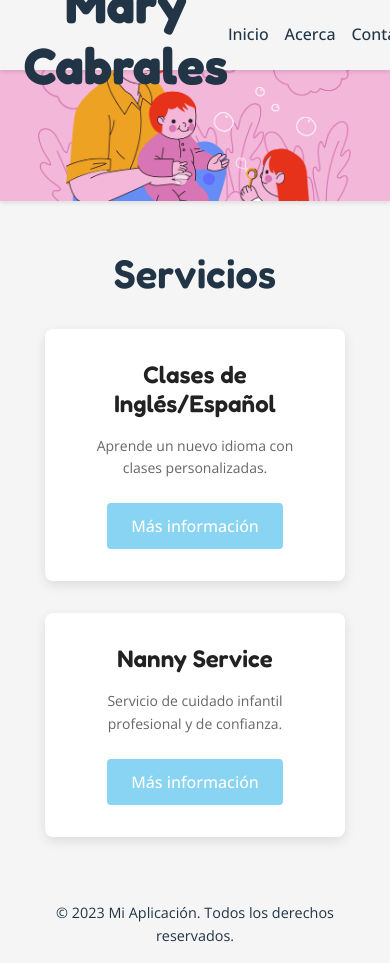
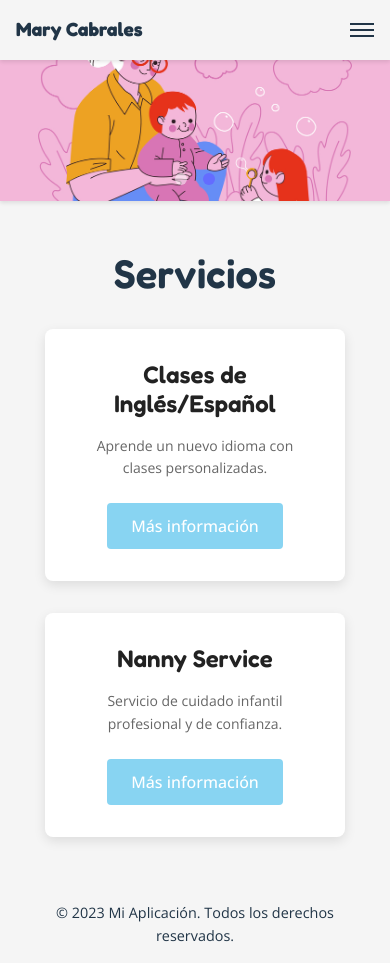
Before and after one commit to lroca7/mary_project, a React (Vite) app: page / in a window 390 px wide. Built offline with nearby package versions, Linux system fonts and the light colour scheme.

Commit message:
feat: Implement responsive hamburger menu and update styles for mobile navigation

```diff
--- a/src/components/Header/Header.scss
+++ b/src/components/Header/Header.scss
@@ -15,10 +15,23 @@
   padding: 0 $spacing-md;
   box-shadow: $box-shadow;
 
+  @media (max-width: $breakpoint-md) {
+    height: 60px;
+    padding: 0 $spacing-sm;
+  }
+
   h1 {
     font-weight: bold;
     color: $color-text-dark;
     margin: 0;
+
+    @media (max-width: $breakpoint-md) {
+      font-size: 1.5rem;
+    }
+
+    @media (max-width: $breakpoint-sm) {
+      font-size: 1.2rem;
+    }
   }
 
   nav {
@@ -29,6 +42,10 @@
       margin: 0;
       padding: 0;
 
+      @media (max-width: $breakpoint-md) {
+        gap: $spacing-xs;
+      }
+
       li {
         a {
           color: $color-text-dark;
@@ -37,6 +54,85 @@
           &:hover {
             color: $color-primary;
           }
+
+          @media (max-width: $breakpoint-md) {
+            font-size: 0.9rem;
+            padding: $spacing-xs;
+          }
+        }
+      }
+    }
+
+    @media (max-width: $breakpoint-sm) {
+      .hamburger-menu {
+        display: flex;
+        flex-direction: column;
+        gap: 4px;
+        width: 24px;
+        cursor: pointer;
+        position: relative;
+        z-index: 1001;
+
+        span {
+          display: block;
+          height: 2px;
+          width: 100%;
+          background-color: $color-text-dark;
+          transition: all 0.3s ease;
+        }
+
+        &.active {
+          span {
+            background-color: $color-text-dark;
+
+            &:first-child {
+              transform: translateY(6px) rotate(45deg);
+            }
+
+            &:nth-child(2) {
+              opacity: 0;
+            }
+
+            &:last-child {
+              transform: translateY(-6px) rotate(-45deg);
+            }
+          }
+        }
+      }
+
+      ul {
+        position: fixed;
+        top: 60px;
+        right: 0;
+        bottom: 0;
+        left: auto;
+        flex-direction: column;
+        justify-content: center;
+        align-items: center;
+        background-color: $color-background-secondary;
+        box-shadow: none;
+        padding: $spacing-sm;
+        width: 70%;
+        height: calc(100vh - 60px);
+        transform: translateX(100%);
+        transition: transform 0.3s ease;
+        z-index: 999;
+
+        &.show {
+          transform: translateX(0);
+        }
+
+        li {
+          margin-bottom: $spacing-md;
+
+          a {
+            color: $color-text-light;
+            font-size: 1.2rem;
+
+            &:hover {
+              color: $color-secondary;
+            }
+          }
         }
       }
     }
--- a/src/components/Header/Header.tsx
+++ b/src/components/Header/Header.tsx
@@ -1,15 +1,43 @@
-import React from 'react';
+import React, { useState, useEffect } from 'react';
 import './Header.scss';
 
 const Header: React.FC = () => {
+  const [menuOpen, setMenuOpen] = useState(false);
+  const [isMobile, setIsMobile] = useState(window.innerWidth < 576);
+
+  const toggleMenu = () => {
+    setMenuOpen(!menuOpen);
+  };
+
+  useEffect(() => {
+    const handleResize = () => {
+      setIsMobile(window.innerWidth < 576);
+      if (window.innerWidth >= 576) {
+        setMenuOpen(false);
+      }
+    };
+
+    window.addEventListener('resize', handleResize);
+    return () => {
+      window.removeEventListener('resize', handleResize);
+    };
+  }, []);
+
   return (
     <header className="app-header">
       <h1>Mary Cabrales</h1>
       <nav>
-        <ul>
-          <li><a href="#">Inicio</a></li>
-          <li><a href="#">Acerca</a></li>
-          <li><a href="#">Contacto</a></li>
+        {isMobile && (
+          <div className={`hamburger-menu ${menuOpen ? 'active' : ''}`} onClick={toggleMenu}>
+            <span></span>
+            <span></span>
+            <span></span>
+          </div>
+        )}
+        <ul className={menuOpen ? 'show' : ''}>
+          <li><a href="/" onClick={() => setMenuOpen(false)}>Inicio</a></li>
+          <li><a href="/about" onClick={() => setMenuOpen(false)}>Acerca de</a></li>
+          <li><a href="/contact" onClick={() => setMenuOpen(false)}>Contacto</a></li>
         </ul>
       </nav>
     </header>
```
Also changed, not shown: src/components/MainContent/MainContent.scss (+6 -1 lines).
